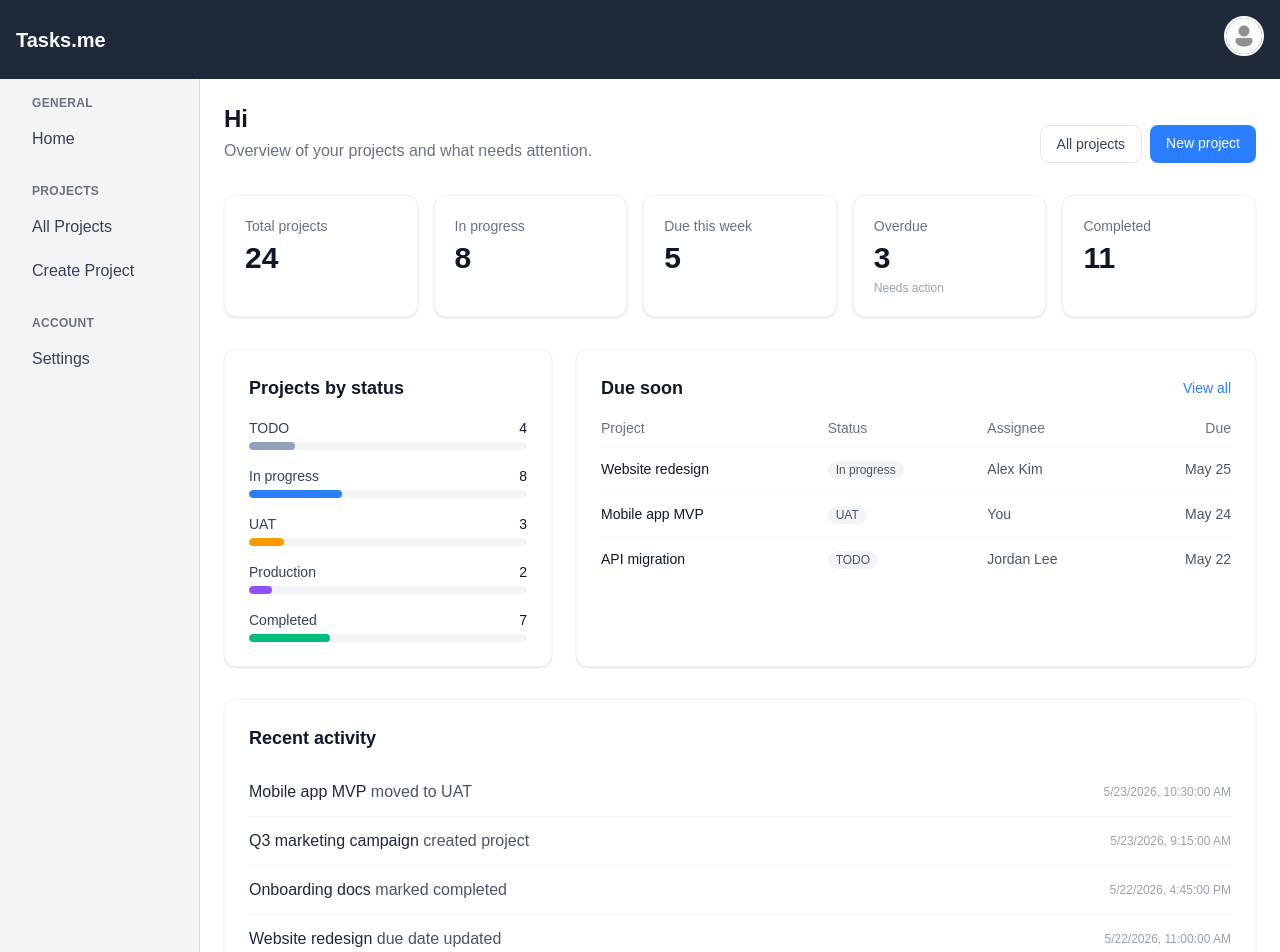
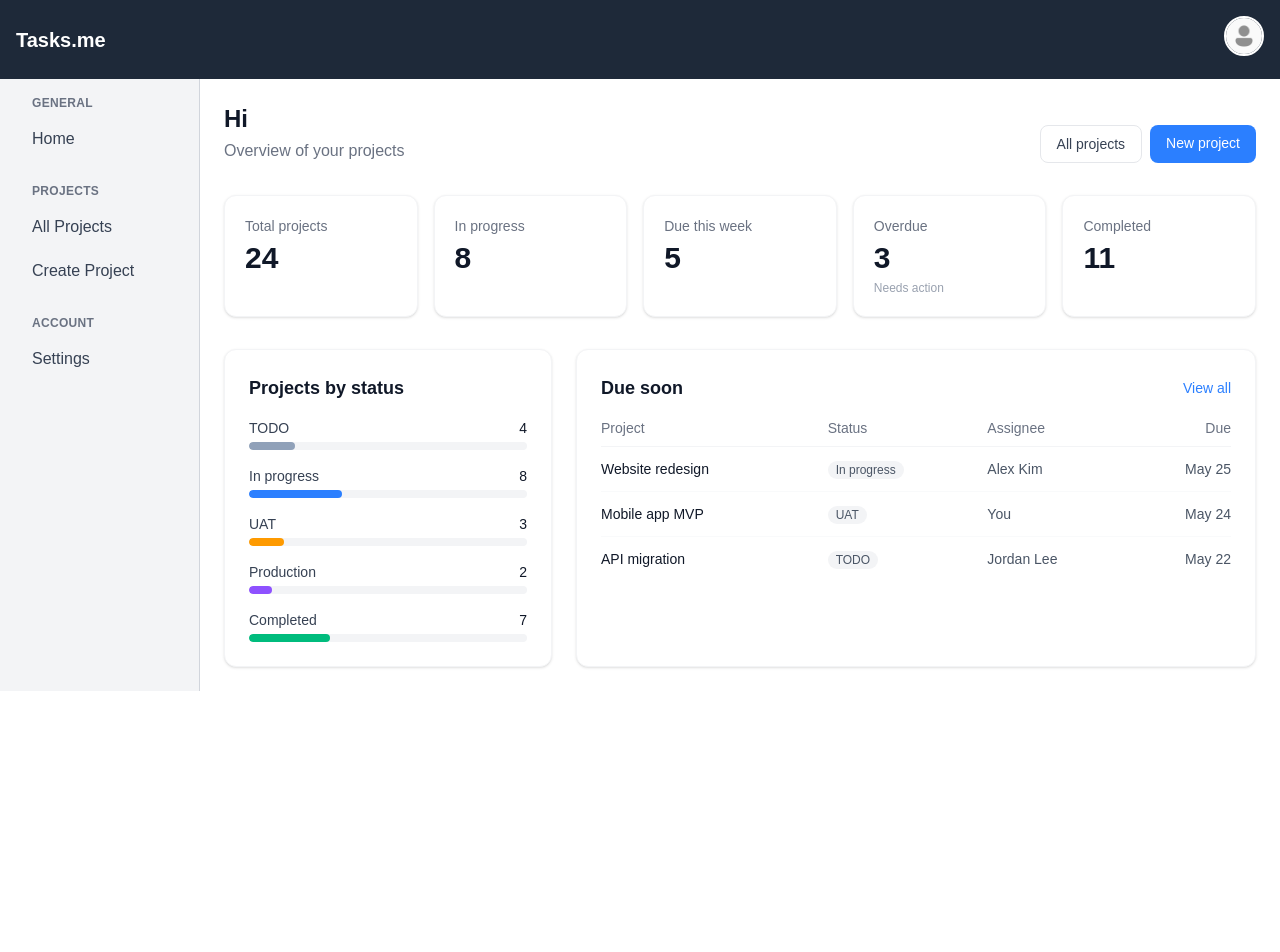
Before and after one commit to Maryam-Ashfaq10/Next.js-PM-tool, a Next.js app: page /Dashboard in a window 1280 px wide. Shown: the top 952 px of the page. After the commit the page ends 800 px from the top, so only its background shows below. Built offline with nearby package versions, Linux system fonts and the light colour scheme; no server answers.

Commit message:
dashboard updated

```diff
--- a/app/(main)/Dashboard/page.tsx
+++ b/app/(main)/Dashboard/page.tsx
@@ -62,32 +62,7 @@ const DUMMY = {
       assigneeName: 'Jordan Lee',
     },
   ],
-  recentActivity: [
-    {
-      id: 'a1',
-      message: 'moved to UAT',
-      projectName: 'Mobile app MVP',
-      at: '2026-05-23T10:30:00.000Z',
-    },
-    {
-      id: 'a2',
-      message: 'created project',
-      projectName: 'Q3 marketing campaign',
-      at: '2026-05-23T09:15:00.000Z',
-    },
-    {
-      id: 'a3',
-      message: 'marked completed',
-      projectName: 'Onboarding docs',
-      at: '2026-05-22T16:45:00.000Z',
-    },
-    {
-      id: 'a4',
-      message: 'due date updated',
-      projectName: 'Website redesign',
-      at: '2026-05-22T11:00:00.000Z',
-    },
-  ],
+
 };
 
 function formatDue(iso: string) {
@@ -125,7 +100,7 @@ function StatCard({
 
 export default function DashboardPage() {
   const [user, setUser] = useState<User | null>(null);
-  const { stats, byStatus, dueSoon, recentActivity } = DUMMY;
+  const { stats, byStatus, dueSoon } = DUMMY;
   const statusTotal = byStatus.reduce((s, x) => s + x.count, 0) || 1;
 
   useEffect(() => {
@@ -150,7 +125,7 @@ export default function DashboardPage() {
             Hi{user ? `, ${user.name}` : ''}
           </h1>
           <p className="text-gray-500 mt-1">
-            Overview of your projects and what needs attention.
+            Overview of your projects
           </p>
         </div>
         <div className="flex gap-2">
@@ -258,23 +233,7 @@ export default function DashboardPage() {
         </section>
       </div>
 
-      {/* Recent activity */}
-      <section className="bg-white rounded-xl border border-gray-100 shadow-sm p-6">
-        <h2 className="text-lg font-semibold text-gray-900 mb-4">Recent activity</h2>
-        <ul className="divide-y divide-gray-100">
-          {recentActivity.map((item) => (
-            <li key={item.id} className="py-3 flex flex-col sm:flex-row sm:items-center sm:justify-between gap-1">
-              <p className="text-gray-800">
-                <span className="font-medium">{item.projectName}</span>{' '}
-                <span className="text-gray-600">{item.message}</span>
-              </p>
-              <time className="text-xs text-gray-400 shrink-0">
-                {new Date(item.at).toLocaleString()}
-              </time>
-            </li>
-          ))}
-        </ul>
-      </section>
+
     </div>
   );
 }
```
